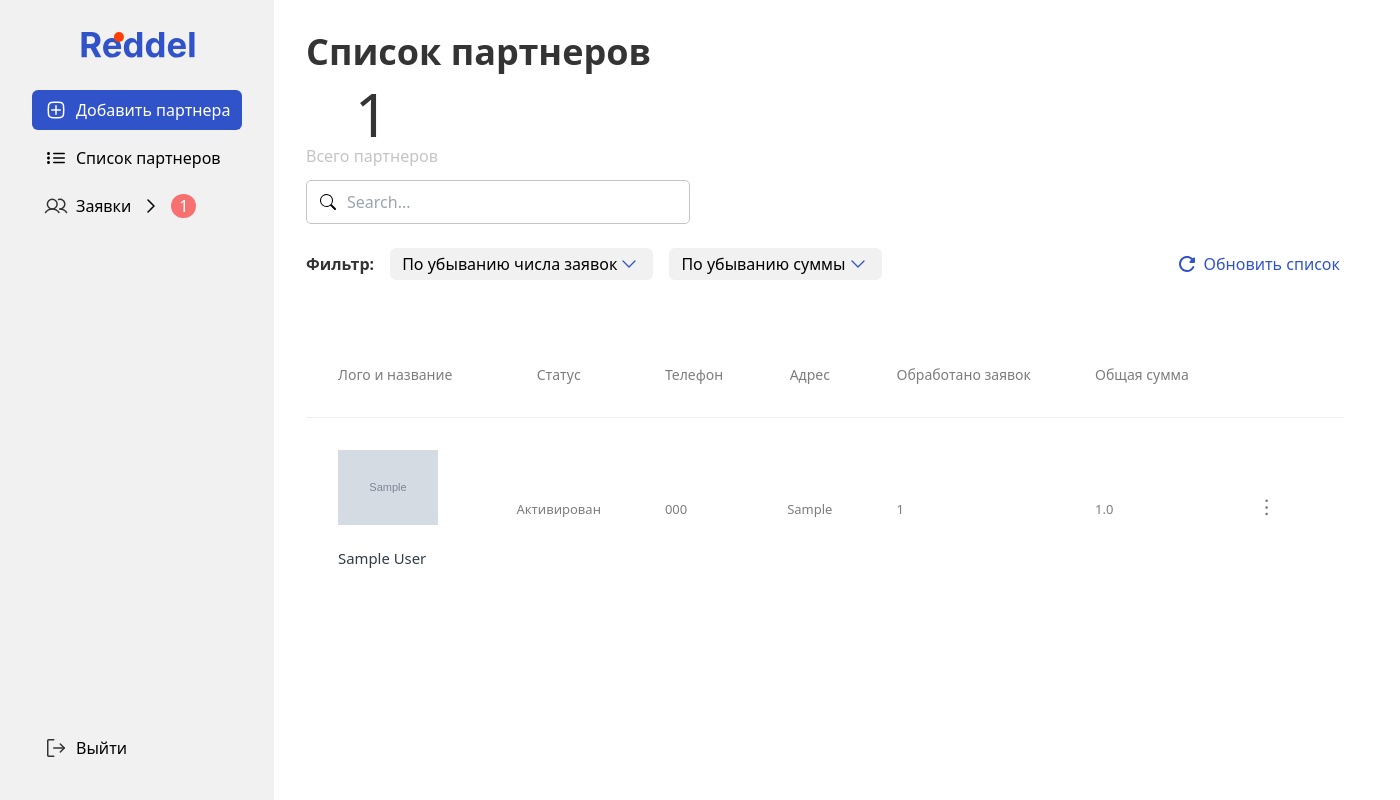
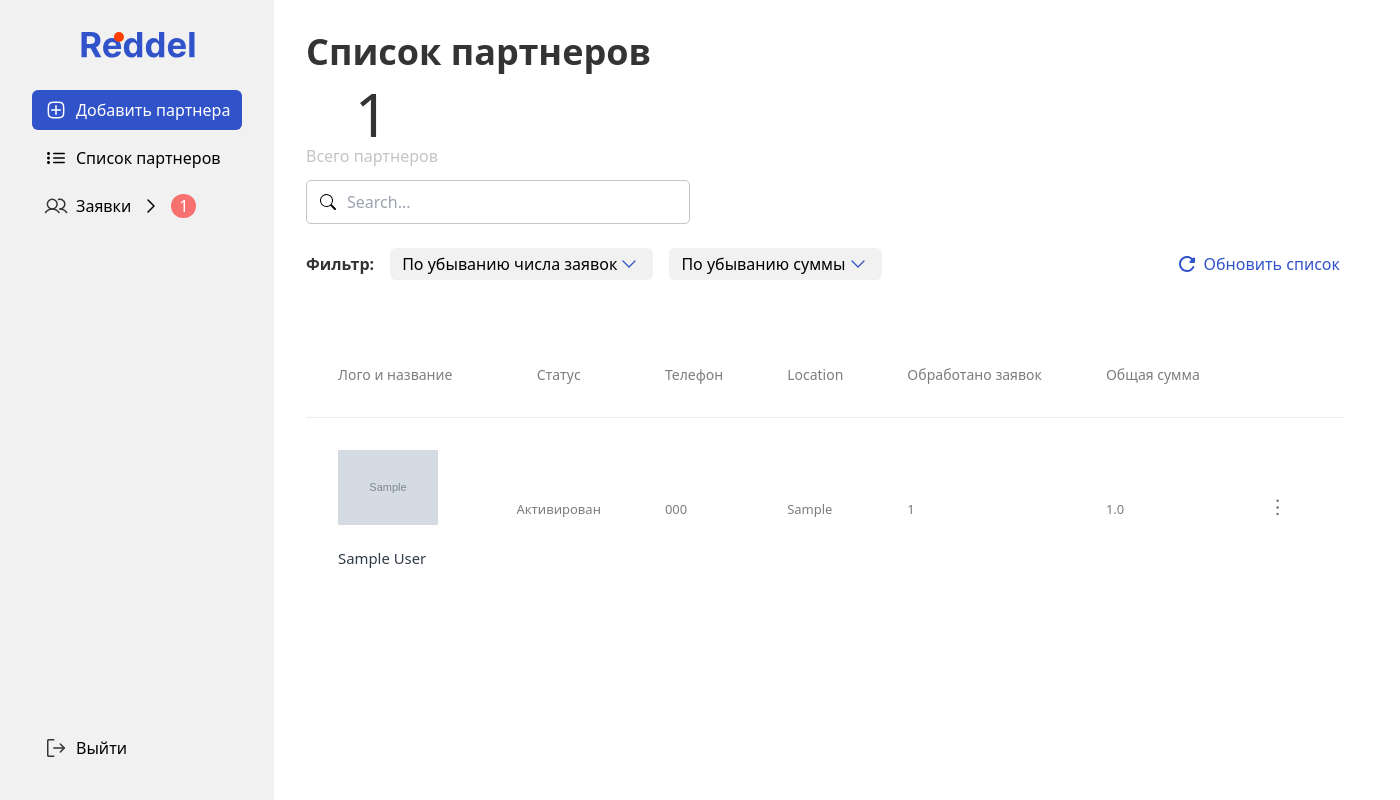
Before and after one commit to sanjuniperodee/drf_auth, a Django app: page /restaurant/all in a window 1400 px wide. Run offline with Django 4.2, Linux system fonts and the light colour scheme; tables that the repository leaves empty hold one stand-in row (values such as "Sample post"); grey boxes marked "Sample" are stand-in pictures; some libraries are stand-ins or nearby versions.

Commit message:
new admin

```diff
--- a/auth/templates/all_partners.html
+++ b/auth/templates/all_partners.html
@@ -230,7 +230,7 @@
                 <th>Лого и название</th>
                 <th>Статус</th>
                 <th>Телефон</th>
-                <th>Адрес</th>
+                <th>Location</th>
                 <th>Обработано заявок</th>
                 <th>Общая сумма</th>
 
```
